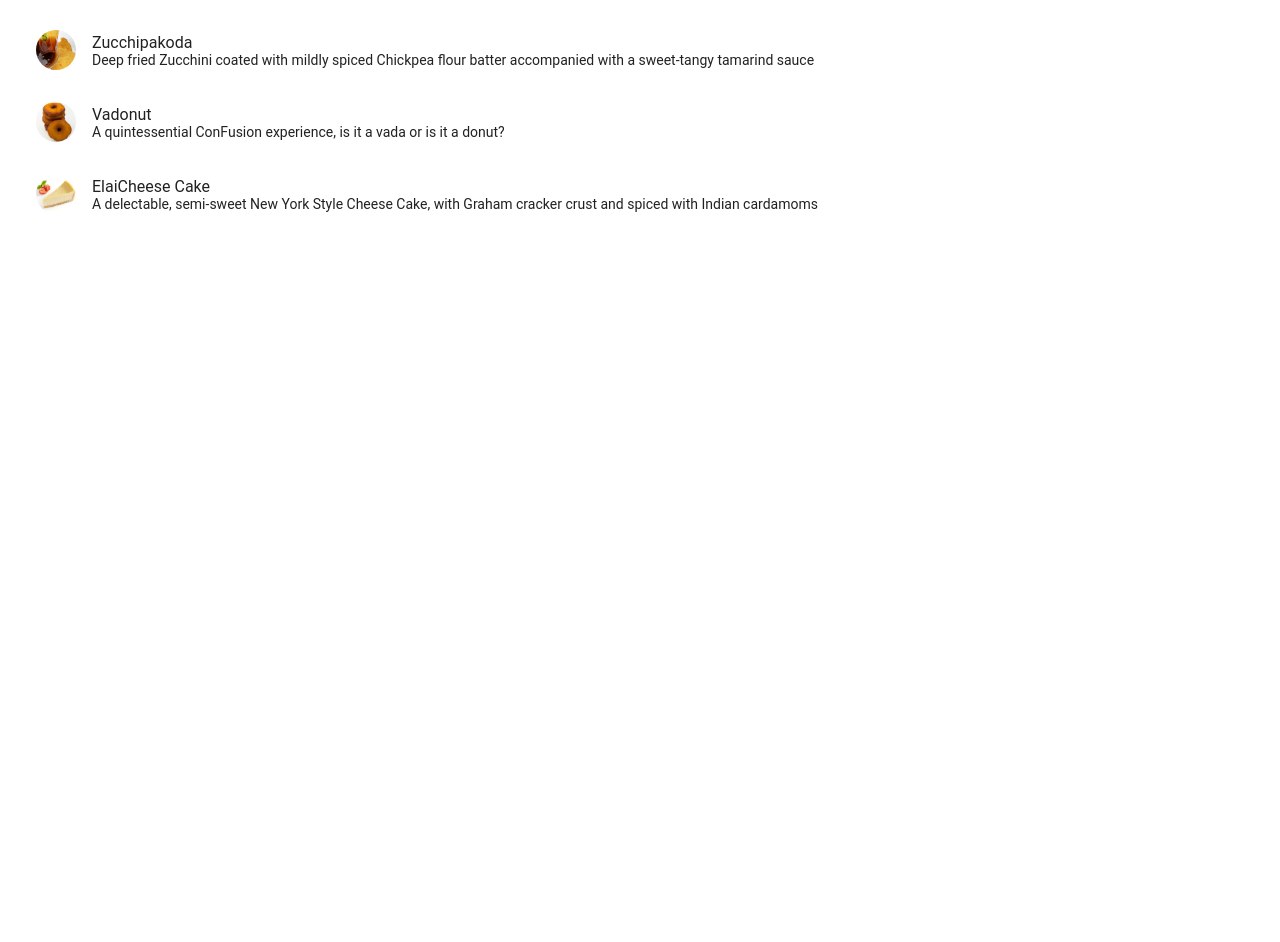
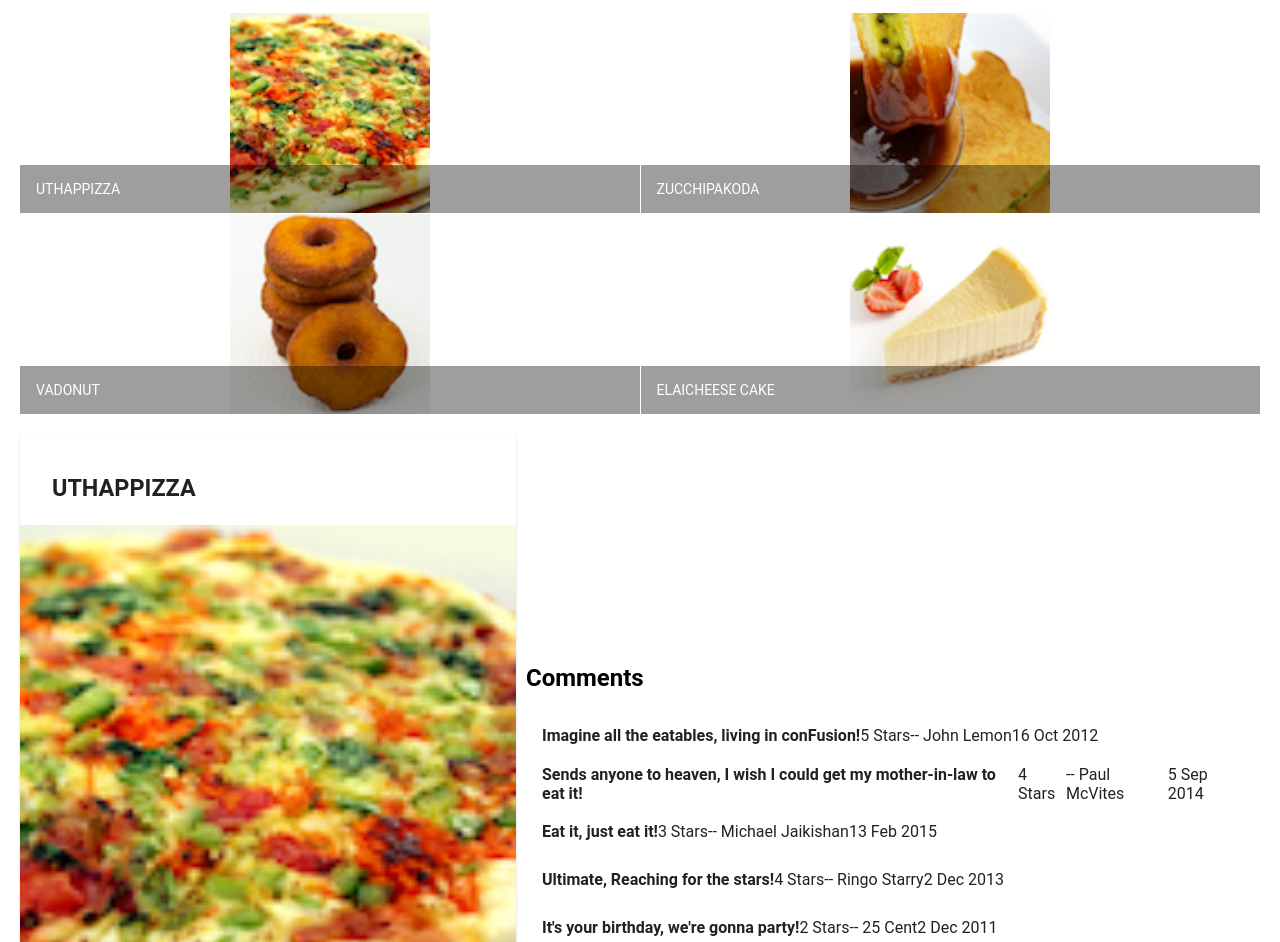
Before and after one commit to A-Sharda/conFusion, an Angular app: page / in a window 1280 px wide. Shown: the part 150-1092 px from the top of the page. Before the commit the page ends 800 px from the top, so only its background shows below. Built offline with nearby package versions, Linux system fonts and the light colour scheme.

Commit message:
Assignment 1

```diff
--- a/src/app/app.component.html
+++ b/src/app/app.component.html
@@ -1,2 +1,3 @@
 <mat-toolbar color="primary"> <span>Ristorante Con Fusion</span> </mat-toolbar>
 <app-menu></app-menu>
+<app-dishdetail></app-dishdetail>
--- /dev/null
+++ b/src/app/dishdetail/dishdetail.component.html
@@ -0,0 +1,40 @@
+<div class="container"
+    fxLayout="row"
+    fxLayout.sm="column"
+    fxLayout.xs="column"
+    fxLayoutAlign.gt-md="space-around center"
+    fxLayoutGap="10px"
+    fxLayoutGap.xs="0">
+
+  <div fxFlex="40" *ngIf="dish">
+      <mat-card>
+           <mat-card-header>
+               <mat-card-title>
+                   <h3>{{dish.name | uppercase}}</h3>
+               </mat-card-title>
+           </mat-card-header>
+           <img mat-card-image src="{{dish.image}}" alt="{{dish.name}}">
+           <mat-card-content>
+               <p>{{dish.description}}</p>
+           </mat-card-content>
+           <mat-card-actions>
+               <button mat-button>LIKE</button>
+               <button mat-button>SHARE</button>
+           </mat-card-actions>
+      </mat-card>
+  </div>
+
+  <div fxFlex="60" *ngIf="dish">
+          <mat-list fxFlex>
+            <h2>Comments</h2>
+            <mat-list-item *ngFor="let c of dish.comments">
+            <h4 matline>{{c.comment}}</h4>
+            <p matline> {{c.rating}} Stars</p>
+            <p matline>-- {{c.author}}</p>
+            <p matline>{{c.date | date : 'd MMM y'}}</p>
+        </mat-list-item>
+    </mat-list>
+
+  </div>
+
+</div>
--- /dev/null
+++ b/src/app/dishdetail/dishdetail.component.ts
@@ -0,0 +1,61 @@
+import { Component, OnInit } from '@angular/core';
+
+const DISH = {
+  id: '0',
+  name: 'Uthappizza',
+  image: '/assets/images/uthappizza.png',
+  category: 'mains',
+  featured: true,
+  label: 'Hot',
+  price: '4.99',
+  // tslint:disable-next-line:max-line-length
+  description: 'A unique combination of Indian Uthappam (pancake) and Italian pizza, topped with Cerignola olives, ripe vine cherry tomatoes, Vidalia onion, Guntur chillies and Buffalo Paneer.',
+  comments: [
+       {
+           rating: 5,
+           comment: 'Imagine all the eatables, living in conFusion!',
+           author: 'John Lemon',
+           date: '2012-10-16T17:57:28.556094Z'
+       },
+       {
+           rating: 4,
+           comment: 'Sends anyone to heaven, I wish I could get my mother-in-law to eat it!',
+           author: 'Paul McVites',
+           date: '2014-09-05T17:57:28.556094Z'
+       },
+       {
+           rating: 3,
+           comment: 'Eat it, just eat it!',
+           author: 'Michael Jaikishan',
+           date: '2015-02-13T17:57:28.556094Z'
+       },
+       {
+           rating: 4,
+           comment: 'Ultimate, Reaching for the stars!',
+           author: 'Ringo Starry',
+           date: '2013-12-02T17:57:28.556094Z'
+       },
+       {
+           rating: 2,
+           comment: 'It\'s your birthday, we\'re gonna party!',
+           author: '25 Cent',
+           date: '2011-12-02T17:57:28.556094Z'
+       }
+   ]
+};
+
+@Component({
+  selector: 'app-dishdetail',
+  templateUrl: './dishdetail.component.html',
+  styleUrls: ['./dishdetail.component.scss']
+})
+export class DishdetailComponent implements OnInit {
+
+  dish = DISH;
+
+  constructor() { }
+
+  ngOnInit(): void {
+  }
+
+}
--- a/src/app/menu/menu.component.html
+++ b/src/app/menu/menu.component.html
@@ -2,14 +2,22 @@
      fxLayout="column"
      fxLayoutGap="10px">
 
-  <mat-list fxFlex>
-    <mat-list-item *ngFor="let dish of dishes">
-      <img matListAvatar src={{dish.image}} alt={{dish.name}}>
-      <h1 matLine> {{dish.name}} </h1>
-      <p matLine>
-        <span> {{dish.description}} </span>
-      </p>
-    </mat-list-item>
-  </mat-list>
+     <div fxFlex>
+        <div>
+          <h3>Menu</h3>
+          <hr>
+        </div>
+      </div>
 
-</div>
+      <div fxFlex>
+
+        <mat-grid-list cols="2" rowHeight="200px">
+          <mat-grid-tile *ngFor="let d of dishes">
+            <img height="200px" src={{d.image}} alt={{d.name}}>
+            <mat-grid-tile-footer>
+              <h1>{{d.name | uppercase}}</h1>
+            </mat-grid-tile-footer>
+          </mat-grid-tile>
+        </mat-grid-list>
+      </div>
+    </div>
--- a/src/app/menu/menu.component.ts
+++ b/src/app/menu/menu.component.ts
@@ -1,15 +1,7 @@
 import { Component, OnInit } from '@angular/core';
 import { Dish } from '../shared/dish';
 
-@Component({
-  selector: 'app-menu',
-  templateUrl: './menu.component.html',
-  styleUrls: ['./menu.component.scss']
-})
-export class MenuComponent implements OnInit {
-
-
-  dishes: Dish[] = [
+const DISHES: Dish[] = [
   {
     id: '0',
     name: 'Uthappizza',
@@ -51,11 +43,26 @@
     price: '2.99',
     description: 'A delectable, semi-sweet New York Style Cheese Cake, with Graham cracker crust and spiced with Indian cardamoms'
   }
+
   ];
+
+  @Component({
+    selector: 'app-menu',
+    templateUrl: './menu.component.html',
+    styleUrls: ['./menu.component.scss']
+  })
+
+export class MenuComponent implements OnInit {
+
+
+
+  dishes = DISHES;
+  selectedDish = DISHES[0];
 
   constructor() { }
 
   ngOnInit(): void {
+
   }
 
 }
```
Also changed, not shown: src/app/app.module.ts (+14 -6 lines), src/app/dishdetail/dishdetail.component.scss (added), 1 other file (tests, documents, lock files or other folders). Lines whose indentation alone changed are shown as unchanged.
